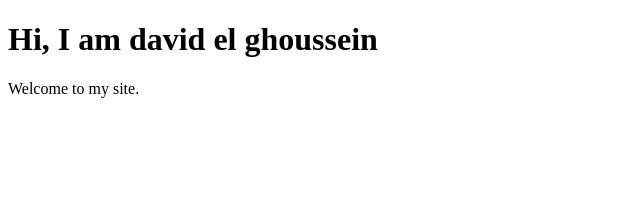
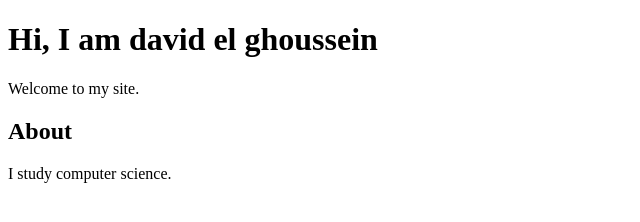
Before and after one commit to David-cyb33/my-site, a plain HTML site: page index.html in a window 1280 px wide. Shown: the whole page, without its empty margins (0-640 px from the left). Drawn offline with Linux system fonts and the light colour scheme.

Commit message:
Add About section

```diff
--- a/index.html
+++ b/index.html
@@ -6,3 +6,5 @@
 <p>Welcome to my site.</p>
 </body>
 </html>
+<h2>About</h2>
+<p>I study computer science.</p>
```
